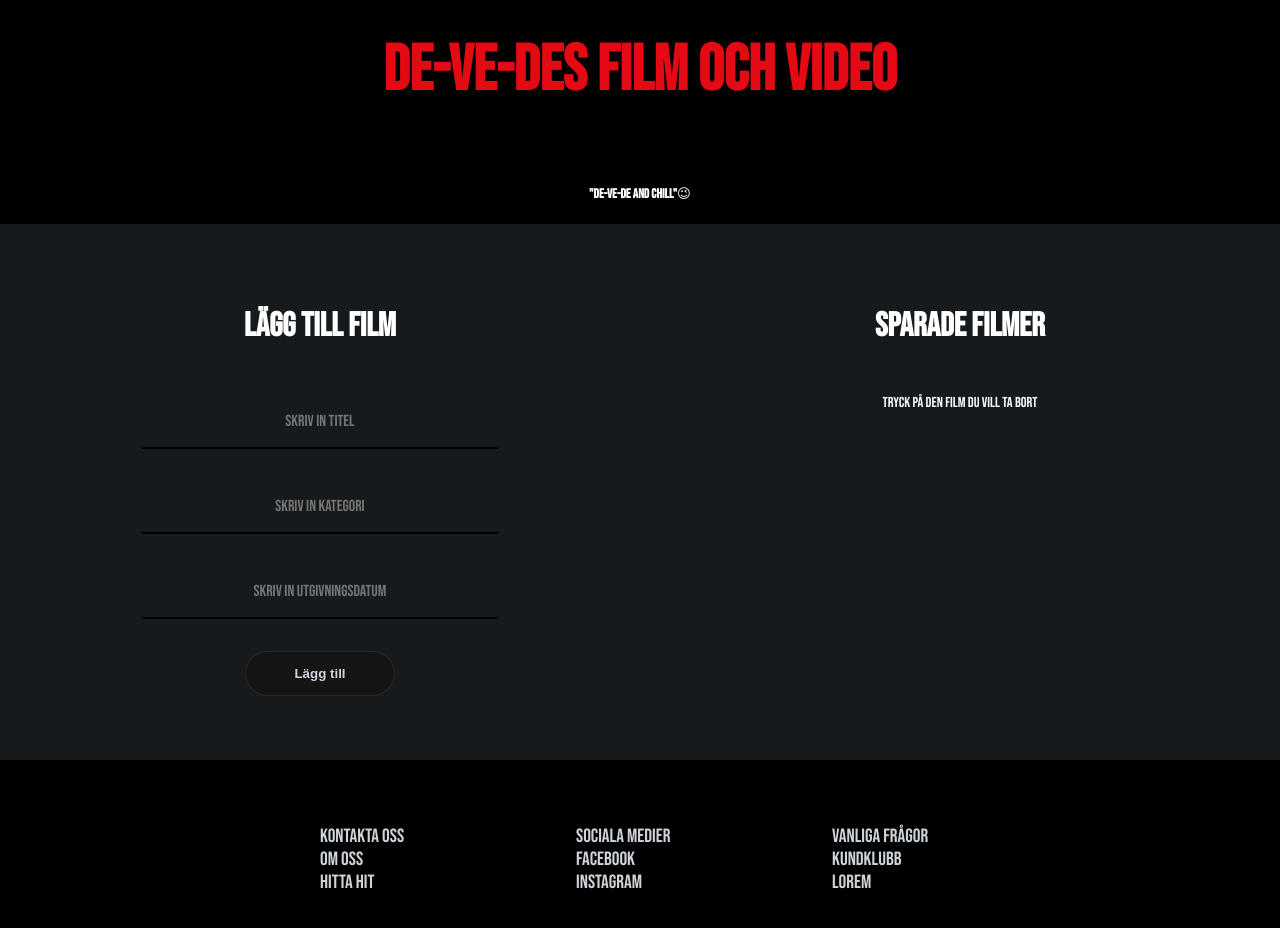
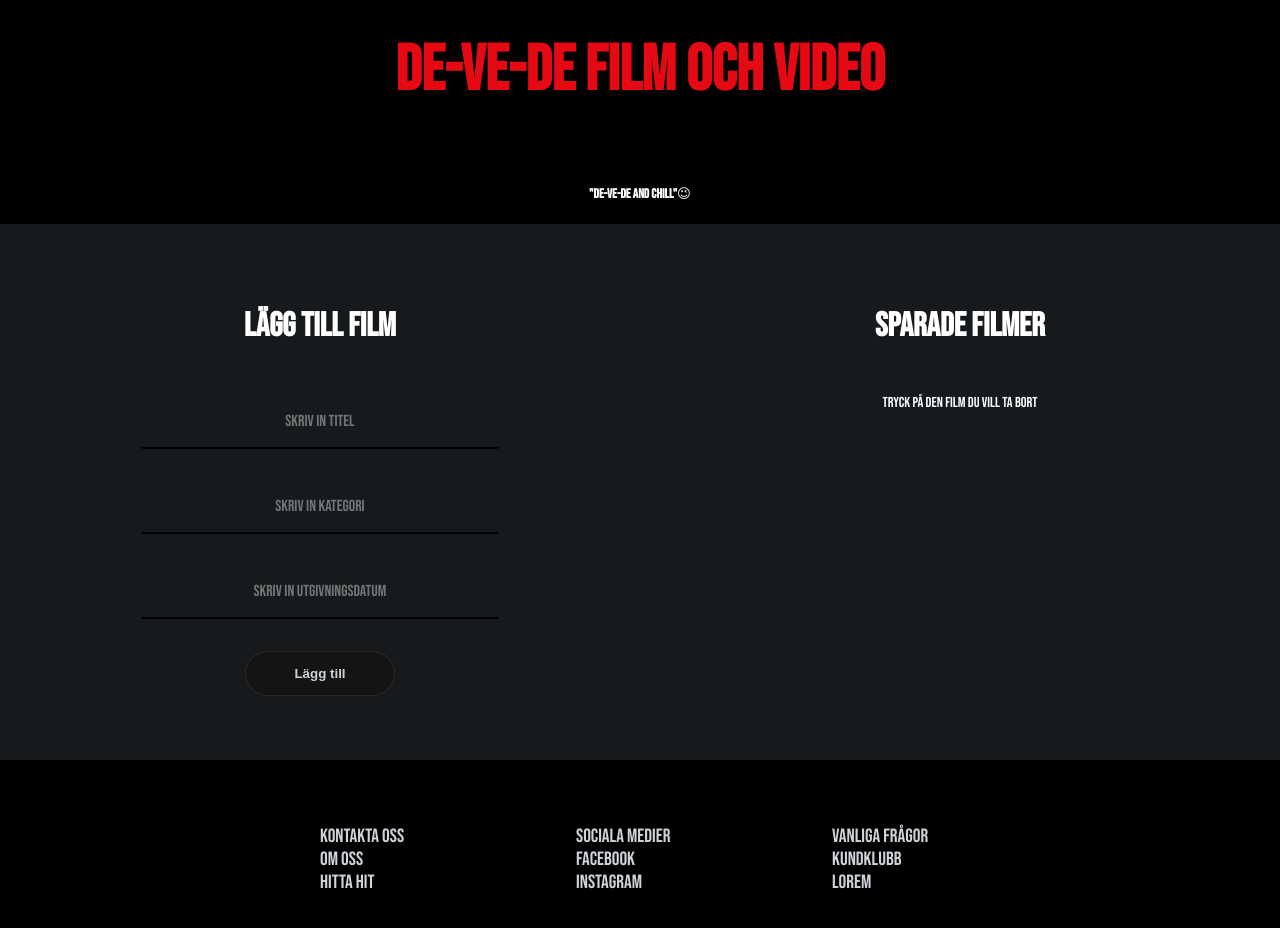
Before and after one commit to AntonSjostrand99/DE-VE-DE, a plain HTML site: page public/index.html in a window 1280 px wide. Drawn offline with Linux system fonts and the light colour scheme; no server answers.

Commit message:
third commit

```diff
--- a/public/index.html
+++ b/public/index.html
@@ -13,7 +13,7 @@
 <body>
 
     <header>
-        <h1 class="heading">DE-VE-DEs Film och Video</h1>
+        <h1 class="heading">DE-VE-DE Film och Video</h1>
         <h5>"DE-VE-DE and chill"&#128521;</h5>
     </header>
 
```
